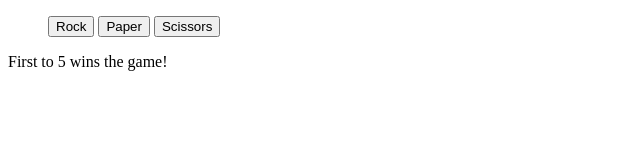
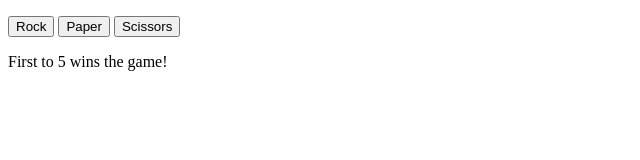
Before and after one commit to kyusuku/rock-paper-scissors, a plain HTML site: page index.html in a window 1280 px wide. Shown: the whole page, without its empty margins (0-640 px from the left). Drawn offline with Linux system fonts and the light colour scheme.

Commit message:
Remove left padding of buttons

```diff
--- a/index.html
+++ b/index.html
@@ -7,7 +7,7 @@
     <script src="script.js" defer="defer"></script>
 </head>
 <body>
-    <ul id="playerSelection">
+    <ul style="padding-left: 0px" id="playerSelection">
         <button id="rock">Rock</button>
         <button id="paper">Paper</button>
         <button id="scissors">Scissors</button>
```
